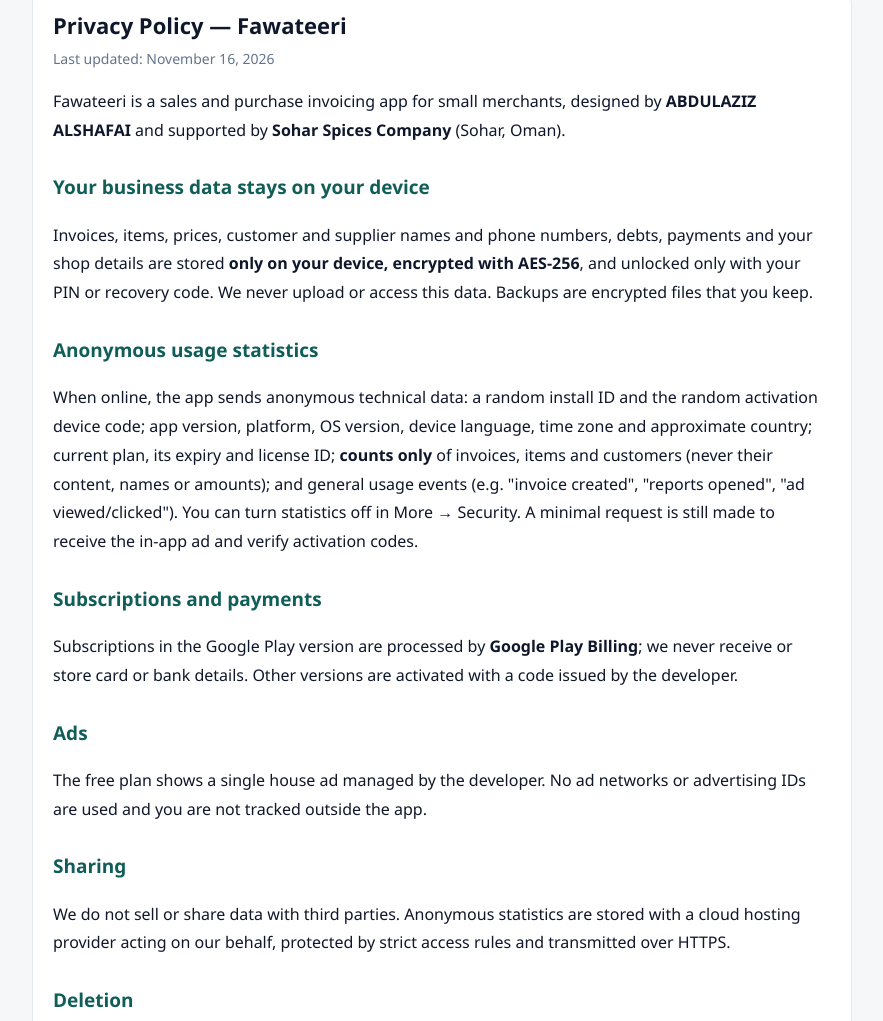
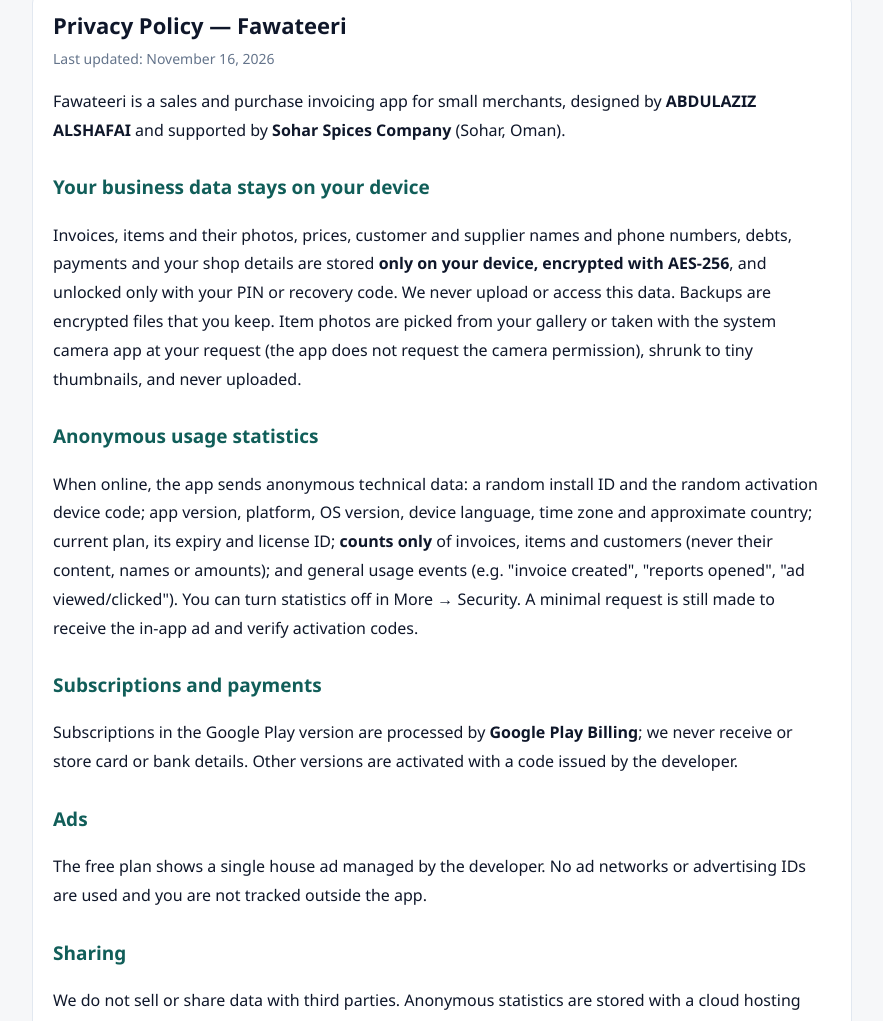
Before and after one commit to a00a00sh-ABDULAZIZ-ALSHAFAI/fawateeri-app, a plain HTML site: page privacy.html in a window 1280 px wide. Shown: the part 1751-2772 px from the top of the page, without its empty margins (198-1081 px from the left). Drawn offline with Linux system fonts and the light colour scheme.

Commit message:
Privacy: item photos (English)
Co-Authored-By: Claude Opus 5.5 <noreply@anthropic.com>
Claude-Session: https://claude.ai/code/session_01LczZae8pN96KbqkuxMhVHh

```diff
--- a/privacy.html
+++ b/privacy.html
@@ -65,7 +65,7 @@ table{border-collapse:collapse;width:100%;font-size:15px} td,th{border-bottom:1p
 <div class="muted">Last updated: November 16, 2026</div>
 <p>Fawateeri is a sales and purchase invoicing app for small merchants, designed by <b>ABDULAZIZ ALSHAFAI</b> and supported by <b>Sohar Spices Company</b> (Sohar, Oman).</p>
 <h2>Your business data stays on your device</h2>
-<p>Invoices, items, prices, customer and supplier names and phone numbers, debts, payments and your shop details are stored <b>only on your device, encrypted with AES-256</b>, and unlocked only with your PIN or recovery code. We never upload or access this data. Backups are encrypted files that you keep.</p>
+<p>Invoices, items and their photos, prices, customer and supplier names and phone numbers, debts, payments and your shop details are stored <b>only on your device, encrypted with AES-256</b>, and unlocked only with your PIN or recovery code. We never upload or access this data. Backups are encrypted files that you keep. Item photos are picked from your gallery or taken with the system camera app at your request (the app does not request the camera permission), shrunk to tiny thumbnails, and never uploaded.</p>
 <h2>Anonymous usage statistics</h2>
 <p>When online, the app sends anonymous technical data: a random install ID and the random activation device code; app version, platform, OS version, device language, time zone and approximate country; current plan, its expiry and license ID; <b>counts only</b> of invoices, items and customers (never their content, names or amounts); and general usage events (e.g. "invoice created", "reports opened", "ad viewed/clicked"). You can turn statistics off in More → Security. A minimal request is still made to receive the in-app ad and verify activation codes.</p>
 <h2>Subscriptions and payments</h2>
```
